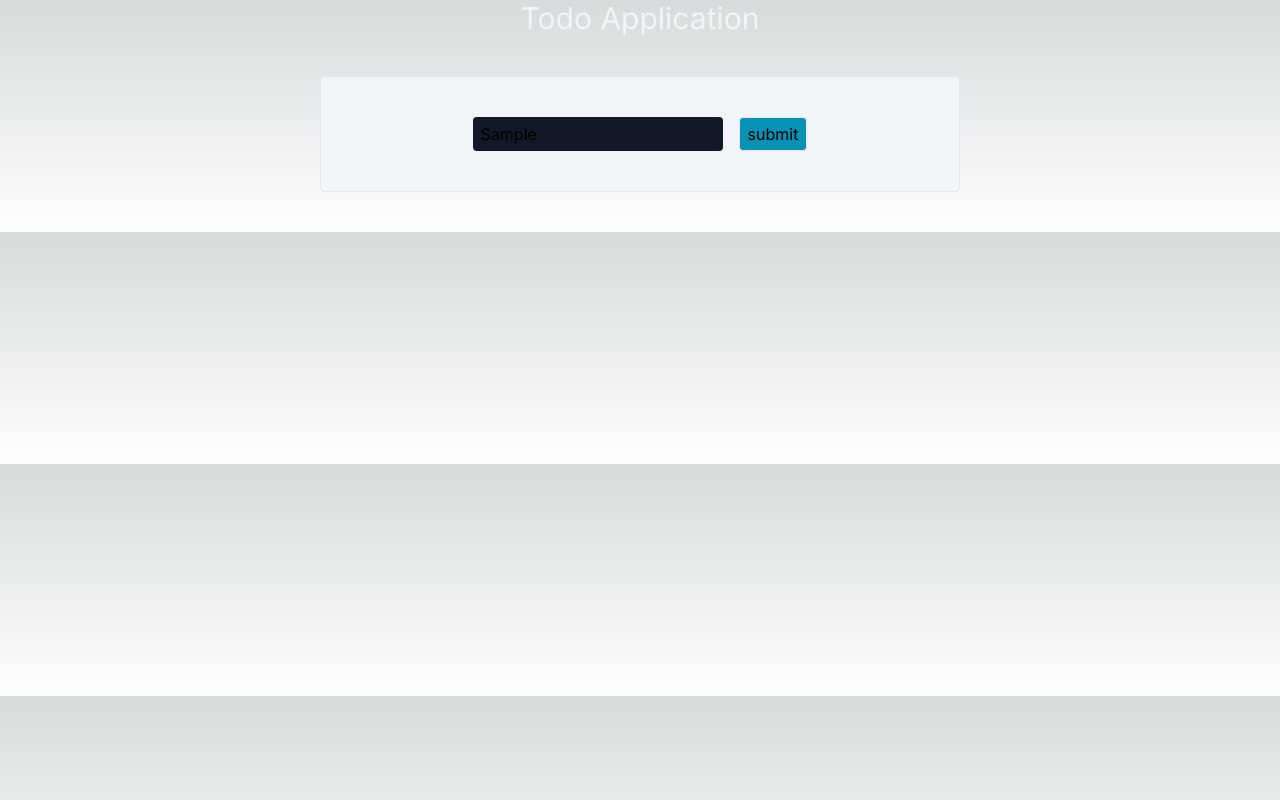
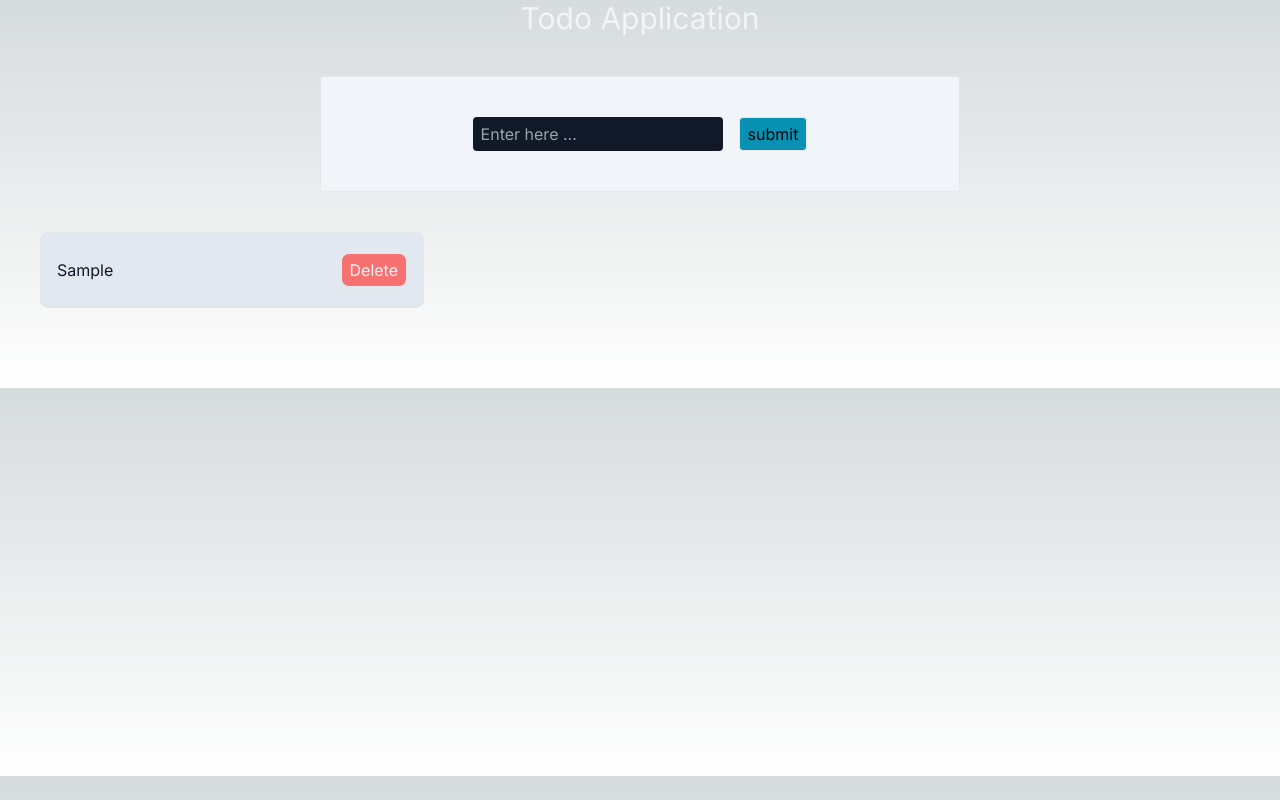
Before and after one commit to kusumachandu/redux-sample, a Next.js app: page / in a window 1280 px wide. Both pictures are taken after typing "Sample" into the empty fields and a click on the button "submit". Built offline with nearby package versions, Linux system fonts and the light colour scheme.

Commit message:
✨added the card component to display the list  of todos

```diff
--- a/src/app/page.tsx
+++ b/src/app/page.tsx
@@ -1,9 +1,12 @@
 "use client"
 
+import Card from "@/components/Card";
 import TodoList from "@/components/TodoList"
+import { useState } from "react";
 
 
 export default function Home() {
+
   return (
     <>
       <header className="text-3xl text-center text-slate-100">Todo Application</header>
--- /dev/null
+++ b/src/components/Card.tsx
@@ -0,0 +1,26 @@
+import { FC } from 'react'
+
+interface CardProps {
+  todoArray: string[]
+}
+
+const Card: FC<CardProps> = ({ todoArray }) => {
+  return (
+    <div>
+      <div className='text-slate-900 grid grid-cols-3'>
+        {todoArray.map((todo: string, index: number) => {
+          return (
+            <div key={index} className='border w-96 py-5 px-4 flex items-center justify-between rounded-lg bg-slate-200'>
+              <p>{todo}</p>
+              <div>
+                <button className='hover:scale-105 text-slate-100 hover:duration-200 border bg-red-400 px-2 py-1 rounded-lg'>Delete</button>
+              </div>
+            </div>
+          )
+        })}
+      </div>
+    </div>
+  )
+}
+
+export default Card
--- a/src/components/TodoList.tsx
+++ b/src/components/TodoList.tsx
@@ -1,30 +1,47 @@
-import { FC, useState } from 'react'
+'use client'
 
-interface TodoListProps {
-}
+import { Dispatch, FC, SetStateAction, useState } from 'react'
+import Card from './Card'
 
+interface TodoListProps {}
 
 const TodoList: FC<TodoListProps> = ({}) => {
-
-  const [todo, setTodo] = useState('');
+  const [todo, setTodo] = useState<string>('')
+  const [todoArray, setTodoArray] = useState<string[]>([])
 
   const handleChange = (e: any) => {
     setTodo(e.target.value);
   }
 
   const handleSubmit = () => {
-    console.log(todo);
+    if (todo.trim() !== "") {
+      setTodoArray([...todoArray, todo]);
+      setTodo(""); // Clear the input field after submitting
+      console.log([...todoArray, todo]);
     }
-
-  return <div className='border py-10 flex justify-center gap-4 w-1/2 m-auto rounded bg-slate-100'>
+  }
+  return (
+    <div>
+      <div className='border py-10 flex justify-center gap-4 w-1/2 m-auto rounded bg-slate-100'>
         <input
           onChange={handleChange}
-     type="text" placeholder='Enter here ...' className='rounded focus:outline-none bg-gray-900 px-2' name="" id=""
+          type='text'
+          placeholder='Enter here ...'
+          className='rounded focus:outline-none bg-gray-900 px-2'
+          value={todo}
         />
-    <button onClick={handleSubmit} className='border px-2 py-1 rounded bg-cyan-600 cursor-pointer' value="submit">
+        <button
+          onClick={handleSubmit}
+          className='border px-2 py-1 rounded bg-cyan-600 cursor-pointer'
+        >
           submit
         </button>
       </div>
+      <div className='my-10 mx-10'>
+        <Card todoArray={todoArray} />
+      </div>
+    </div>
+  )
 }
 
 export default TodoList
```
Lines whose indentation alone changed are shown as unchanged.
